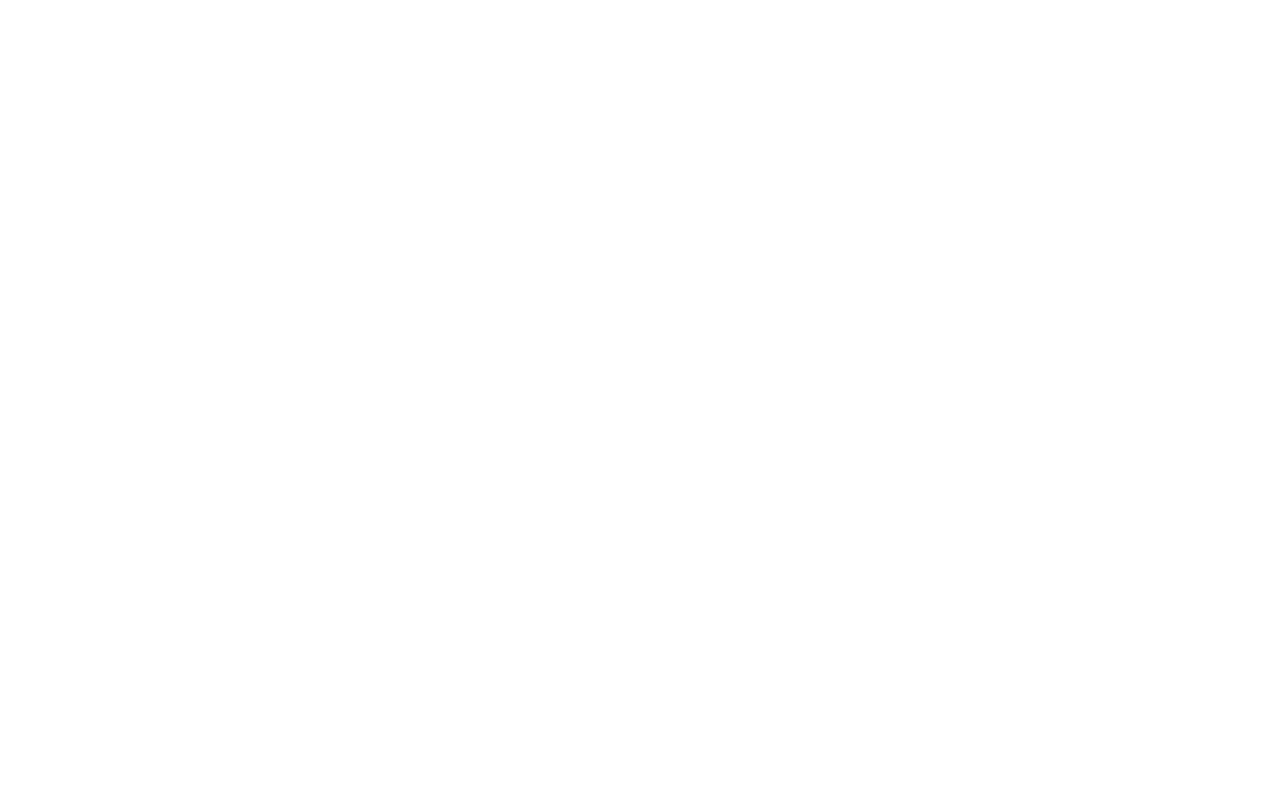
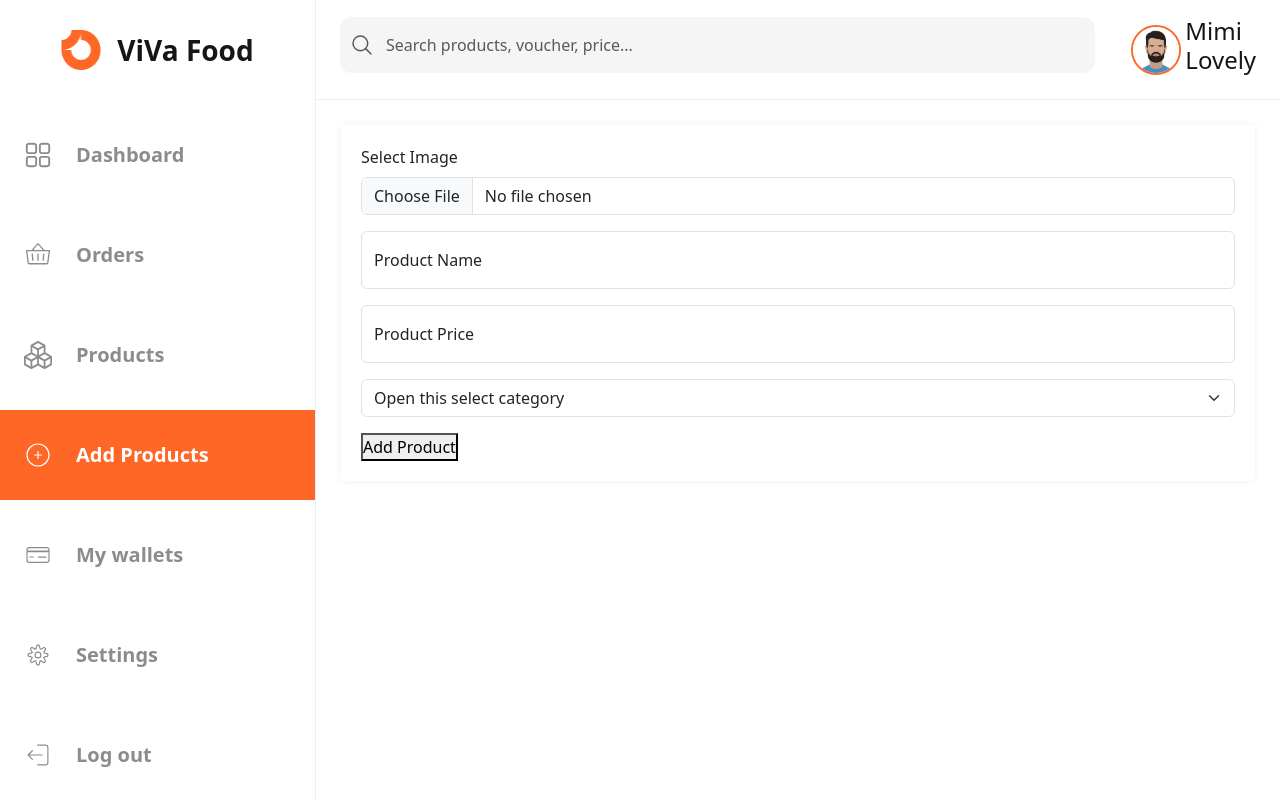
Before and after one commit to kececirecep/food, a React (Create React App) app: page /addProducts in a window 1280 px wide. Before the commit this address had no page. Built offline with nearby package versions, Linux system fonts and the light colour scheme.

Commit message:
new-change

```diff
--- a/src/App.js
+++ b/src/App.js
@@ -11,6 +11,7 @@ import Home from './pages/Home/Home';
 import { useContext } from 'react';
 
 import { AuthContext } from './context/AuthContext';
+import AddProducts from './pages/AddProducts/AddProducts';
 
 function App() {
   const { currentUser } = useContext(AuthContext)
@@ -27,6 +28,7 @@ function App() {
         <Routes>
           <Route path='/login' element={<Login />} />
           <Route path='/' element={<RequireAuth><Home /></RequireAuth>} />
+          <Route path='/addProducts' element={<RequireAuth><AddProducts /></RequireAuth>} />
         </Routes>
       </BrowserRouter>
 
--- a/src/components/Aside/Menu.jsx
+++ b/src/components/Aside/Menu.jsx
@@ -1,19 +1,20 @@
 import React from 'react'
 import { PiBasketLight } from "react-icons/pi";
 import { BsBoxes } from "react-icons/bs";
-import { CiCreditCard1, CiCircleInfo, CiSettings, CiLogout, CiHome } from "react-icons/ci";
+import { CiCreditCard1, CiCirclePlus , CiSettings, CiLogout, CiHome } from "react-icons/ci";
 import { RxDashboard } from "react-icons/rx";
+import { NavLink } from 'react-router-dom';
 
 const Menu = () => {
   return (
     <ul className='menu p-0'>
-      <li className='active'><span><RxDashboard /></span> Dashboard</li>
-      <li><span><PiBasketLight /></span> Orders</li>
-      <li><span><BsBoxes /></span> Products</li>
-      <li><span><CiCreditCard1 /></span> My wallets</li>
-      <li><span><CiCircleInfo /></span> İnfo</li>
-      <li><span><CiSettings /></span> Settings</li>
-      <li><span><CiLogout /></span> Log out</li>
+      <NavLink to="/"><li><span><RxDashboard /></span> Dashboard</li></NavLink>
+      <NavLink to="/orders"><li><span><PiBasketLight /></span> Orders</li></NavLink>
+      <NavLink to="/products"><li><span><BsBoxes /></span> Products</li></NavLink>
+      <NavLink to="/addProducts"><li><span><CiCirclePlus  /></span> Add Products</li></NavLink>
+      <NavLink to="/wallet"><li><span><CiCreditCard1 /></span> My wallets</li></NavLink>
+      <NavLink to="/settings"><li><span><CiSettings /></span> Settings</li></NavLink>
+      <NavLink to="/login"><li><span><CiLogout /></span> Log out</li></NavLink>
     </ul>
   )
 }
--- a/src/components/Aside/aside.scss
+++ b/src/components/Aside/aside.scss
@@ -24,7 +24,7 @@
       font-weight: bold;
     }
   }
-  .menu li.active{
+  .menu a.active li{
     background: $mainColor;
     color:$secondaryTextColor;
   }
--- a/src/context/AuthContext.js
+++ b/src/context/AuthContext.js
@@ -4,9 +4,8 @@ import AuthReducer from './AuthReducer'
 const INITIAL_STATE = {
     currentUser: (() => {
         try {
-            return JSON.parse(localStorage.getItem("user")) || null;
+            return JSON.parse(localStorage.getItem("user")) || true;
         } catch (error) {
-            // Hata ile başa çıkın (örneğin, loglayın) ve bir varsayılan değeri döndürün.
             console.error("localStorage'dan kullanıcıyı çözme hatası:", error);
             return null;
         }
--- a/src/firebase.js
+++ b/src/firebase.js
@@ -1,4 +1,5 @@
 import { initializeApp } from "firebase/app";
+import { getFirestore } from "firebase/firestore";
 import { getAuth, createUserWithEmailAndPassword } from "firebase/auth";
 
 
@@ -14,4 +15,5 @@ const firebaseConfig = {
 
 // Initialize Firebase
 const app = initializeApp(firebaseConfig);
+export const db = getFirestore(app);
 export const auth = getAuth();
--- /dev/null
+++ b/src/pages/AddProducts/AddProducts.jsx
@@ -0,0 +1,45 @@
+import React from 'react'
+import { Row, Col } from 'react-bootstrap';
+import Aside from '../../components/Aside/Aside';
+import Header from '../../components/Header/Header';
+
+import './AddProducts.scss'
+
+const AddProducts = () => {
+    return (
+        <div>
+            <Row className='d-flex m-0 p-0'>
+                <Col style={{ maxWidth: '316px' }} className='m-0 p-0'>
+                    <Aside />
+                </Col>
+                <Col className='m-0 p-0'>
+                    <Header />
+                    <form className='addProducts'>
+                        <div className="mb-3">
+                            <label for="formFile" className="form-label">Select Image</label>
+                            <input className="form-control" type="file" id="formFile" />
+                        </div>
+                        <div className="form-floating mb-3">
+                            <input type="text" className="form-control" placeholder="Product Name" />
+                            <label >Product Name</label>
+                        </div>
+                        <div className="form-floating mb-3">
+                            <input type="number" className="form-control" placeholder="Product Price" />
+                            <label >Product Price</label>
+                        </div>
+                        <select className="form-select form-select-md mb-3" aria-label=".form-select-lg example">
+                            <label >Product Price</label>
+                            <option selected>Open this select category</option>
+                            <option value="1">One</option>
+                            <option value="2">Two</option>
+                            <option value="3">Three</option>
+                        </select>
+                        <button>Add Product</button>
+                    </form>
+                </Col>
+            </Row>
+        </div>
+    )
+}
+
+export default AddProducts
--- /dev/null
+++ b/src/pages/AddProducts/AddProducts.scss
@@ -0,0 +1,5 @@
+.addProducts{
+    margin:25px;
+    padding:20px;
+    box-shadow: 0px 0px 7px rgb(240, 240, 240);
+}
--- a/src/style/App.scss
+++ b/src/style/App.scss
@@ -5,8 +5,11 @@
   padding: 0;
   box-sizing: border-box;
   list-style: none;
+
 }
-
+a{
+  text-decoration: none !important;
+}
 body {
   font-family: $mainFontFamily;
   background: $mainColor;
```
